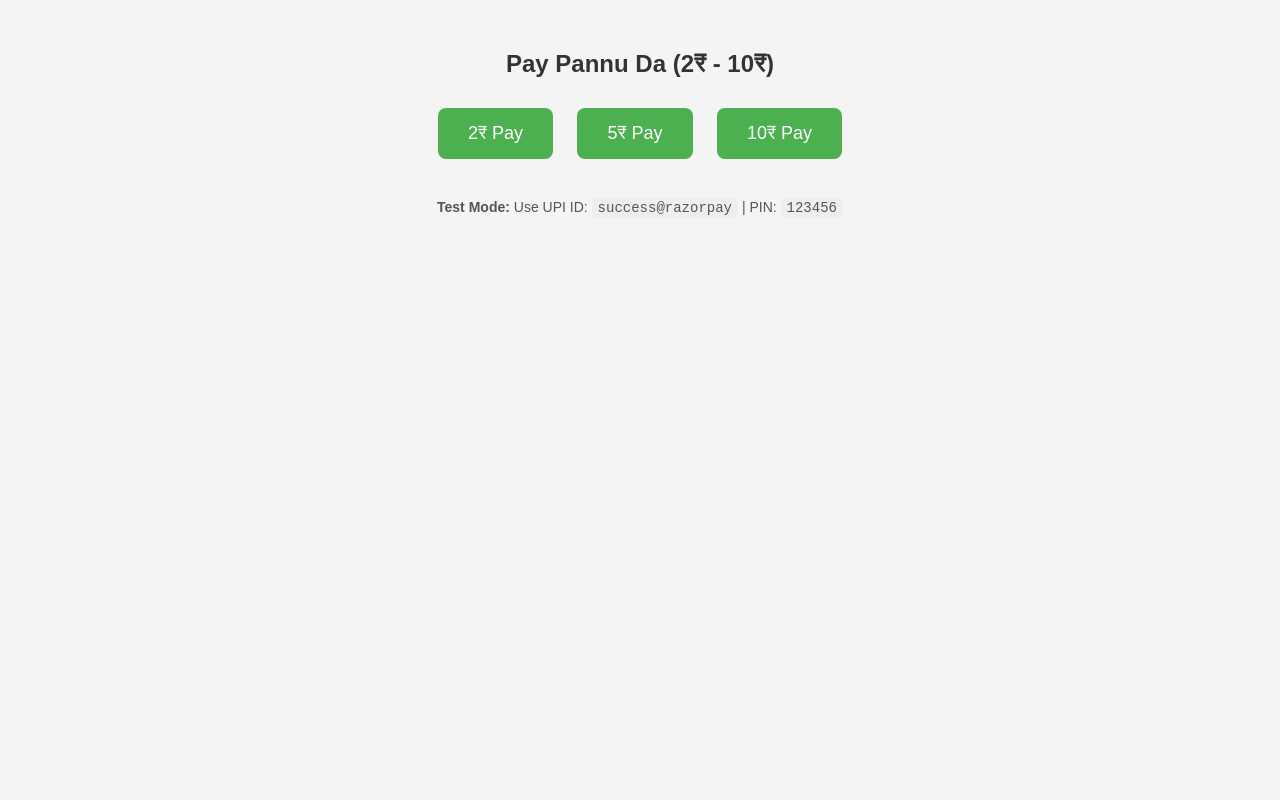
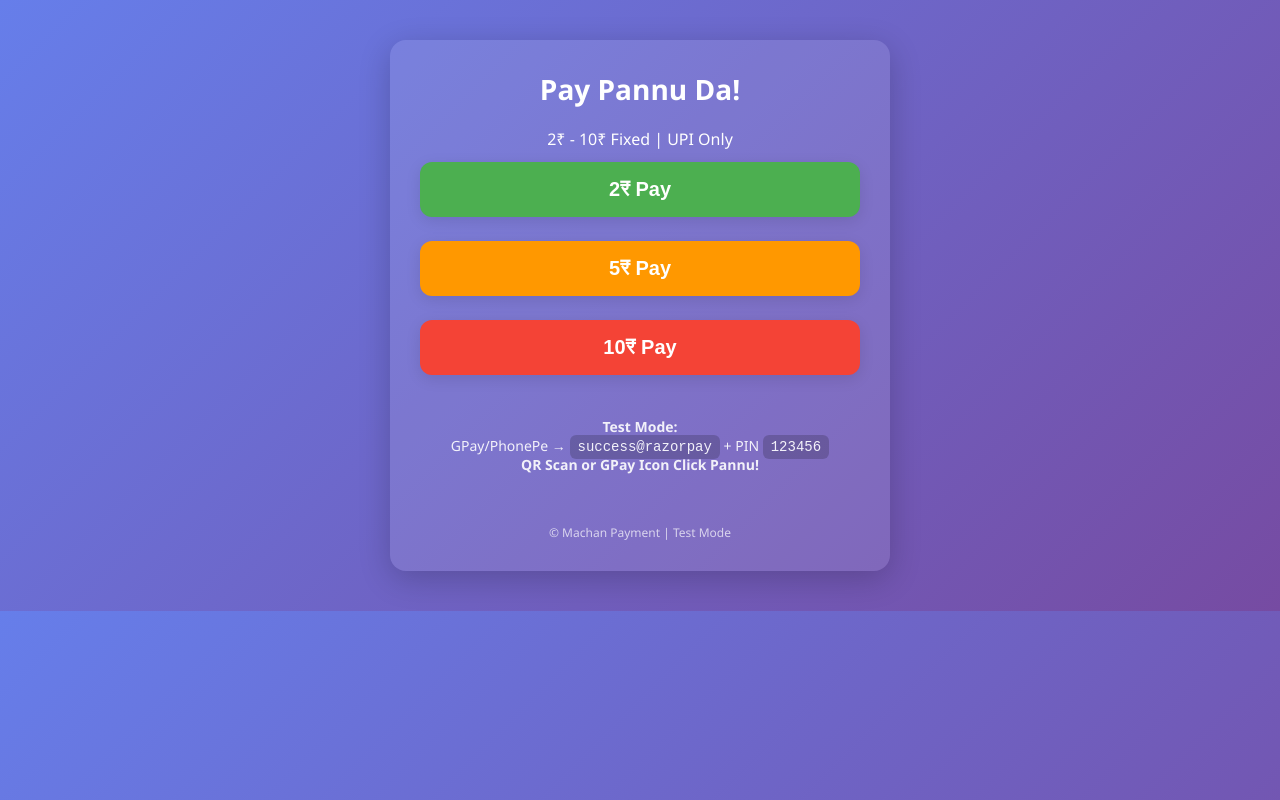
Before and after one commit to Praveensethuvel-27/payement-, a website: page index.html in a window 1280 px wide. Drawn offline with Linux system fonts and the light colour scheme.

Commit message:
Update index.html

```diff
--- a/index.html
+++ b/index.html
@@ -3,25 +3,43 @@
 <head>
     <meta charset="UTF-8">
     <meta name="viewport" content="width=device-width, initial-scale=1.0">
-    <title>Pay Pannu Da - 2₹ to 10₹</title>
+    <title>Machan Pay - 2₹ to 10₹</title>
     <script src="https://checkout.razorpay.com/v1/checkout.js"></script>
     <style>
-        body { font-family: Arial; text-align: center; margin-top: 50px; background: #f4f4f4; }
-        h2 { color: #333; }
-        .btn { padding: 15px 30px; margin: 10px; font-size: 18px; background: #4CAF50; color: white; border: none; border-radius: 8px; cursor: pointer; }
-        .btn:hover { background: #45a049; }
-        .info { margin-top: 30px; font-size: 14px; color: #555; }
-        code { background: #eee; padding: 2px 6px; border-radius: 4px; }
+        * { margin: 0; padding: 0; box-sizing: border-box; }
+        body { font-family: 'Segoe UI', Arial; text-align: center; background: linear-gradient(135deg, #667eea, #764ba2); color: white; padding: 40px; }
+        .container { max-width: 500px; margin: auto; background: rgba(255,255,255,0.1); padding: 30px; border-radius: 16px; box-shadow: 0 8px 32px rgba(0,0,0,0.2); }
+        h1 { font-size: 28px; margin-bottom: 20px; }
+        .btn {
+            width: 100%; padding: 16px; margin: 12px 0; font-size: 20px; font-weight: bold;
+            background: #fff; color: #333; border: none; border-radius: 12px; cursor: pointer;
+            transition: all 0.3s; box-shadow: 0 4px 15px rgba(0,0,0,0.1);
+        }
+        .btn:hover { transform: translateY(-3px); box-shadow: 0 6px 20px rgba(0,0,0,0.2); }
+        .btn.amount-2 { background: #4CAF50; color: white; }
+        .btn.amount-5 { background: #FF9800; color: white; }
+        .btn.amount-10 { background: #F44336; color: white; }
+        .info { margin-top: 30px; font-size: 14px; opacity: 0.9; }
+        code { background: rgba(0,0,0,0.2); padding: 4px 8px; border-radius: 6px; font-family: monospace; }
+        .footer { margin-top: 50px; font-size: 12px; opacity: 0.7; }
     </style>
 </head>
 <body>
-    <h2>Pay Pannu Da (2₹ - 10₹)</h2>
-    <button class="btn" onclick="pay(200)">2₹ Pay</button>
-    <button class="btn" onclick="pay(500)">5₹ Pay</button>
-    <button class="btn" onclick="pay(1000)">10₹ Pay</button>
+    <div class="container">
+        <h1>Pay Pannu Da!</h1>
+        <p>2₹ - 10₹ Fixed | UPI Only</p>
 
-    <div class="info">
-        <p><strong>Test Mode:</strong> Use UPI ID: <code>success@razorpay</code> | PIN: <code>123456</code></p>
+        <button class="btn amount-2" onclick="pay(200)">2₹ Pay</button>
+        <button class="btn amount-5" onclick="pay(500)">5₹ Pay</button>
+        <button class="btn amount-10" onclick="pay(1000)">10₹ Pay</button>
+
+        <div class="info">
+            <p><strong>Test Mode:</strong></p>
+            <p>GPay/PhonePe → <code>success@razorpay</code> + PIN <code>123456</code></p>
+            <p><strong>QR Scan or GPay Icon Click Pannu!</strong></p>
+        </div>
+
+        <div class="footer">© Machan Payment | Test Mode</div>
     </div>
 
     <script>
@@ -32,18 +50,19 @@
         }
 
         var options = {
-            "key": "rzp_test_RgT7P6UHaFIu8Z", // ← Nee kudutha Test Key ID
+            "key": "rzp_test_RgT7P6UHaFIu8Z",  // ← Nee kudutha Test Key
             "amount": amountInPaise,
             "currency": "INR",
             "name": "Machan Payment",
-            "description": "Test Payment - 2₹ to 10₹",
+            "description": `₹${amountInPaise/100} Payment`,
+            "image": "https://i.imgur.com/7f3Xj0P.png", // Optional logo
             "handler": function (response) {
-                alert("Payment Success! ID: " + response.razorpay_payment_id);
+                alert("✅ Payment Success!\nID: " + response.razorpay_payment_id);
                 console.log("Success:", response);
             },
             "prefill": {
                 "name": "Test User",
-                "email": "test@example.com",
+                "email": "test@machan.com",
                 "contact": "9999999999"
             },
             "theme": {
@@ -51,14 +70,23 @@
             },
             "modal": {
                 "ondismiss": function() {
-                    alert("Payment cancel panni da!");
+                    alert("❌ Payment Cancel panni da!");
                 }
             },
+            // UPI ONLY + QR + GPay Intent
             "method": {
                 "upi": 1,
                 "card": 0,
                 "netbanking": 0,
                 "wallet": 0
+            },
+            "config": {
+                "display": {
+                    "language": "en",
+                    "upi": {
+                        "flow": "intent"  // ← QR + Auto GPay open
+                    }
+                }
             }
         };
 
```
